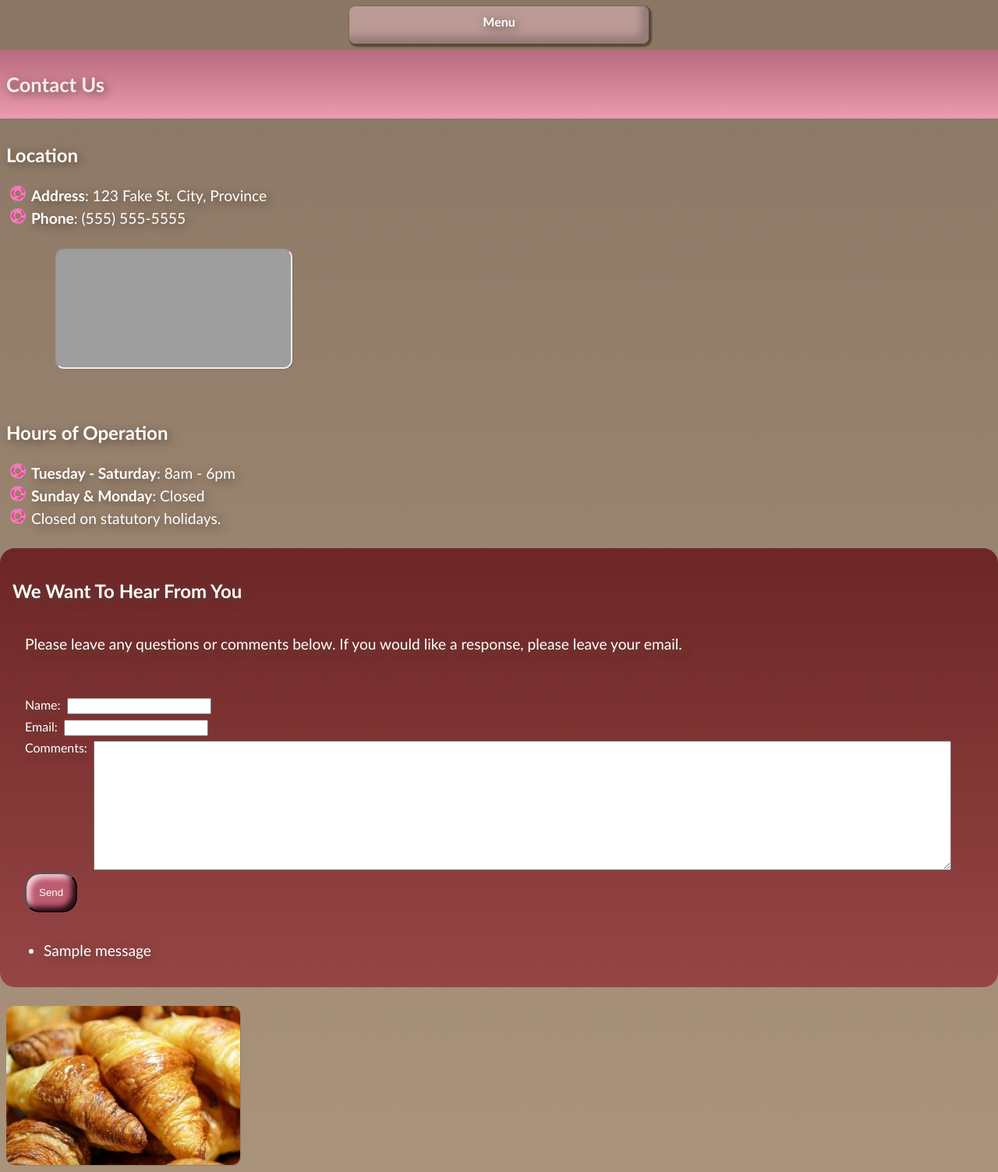
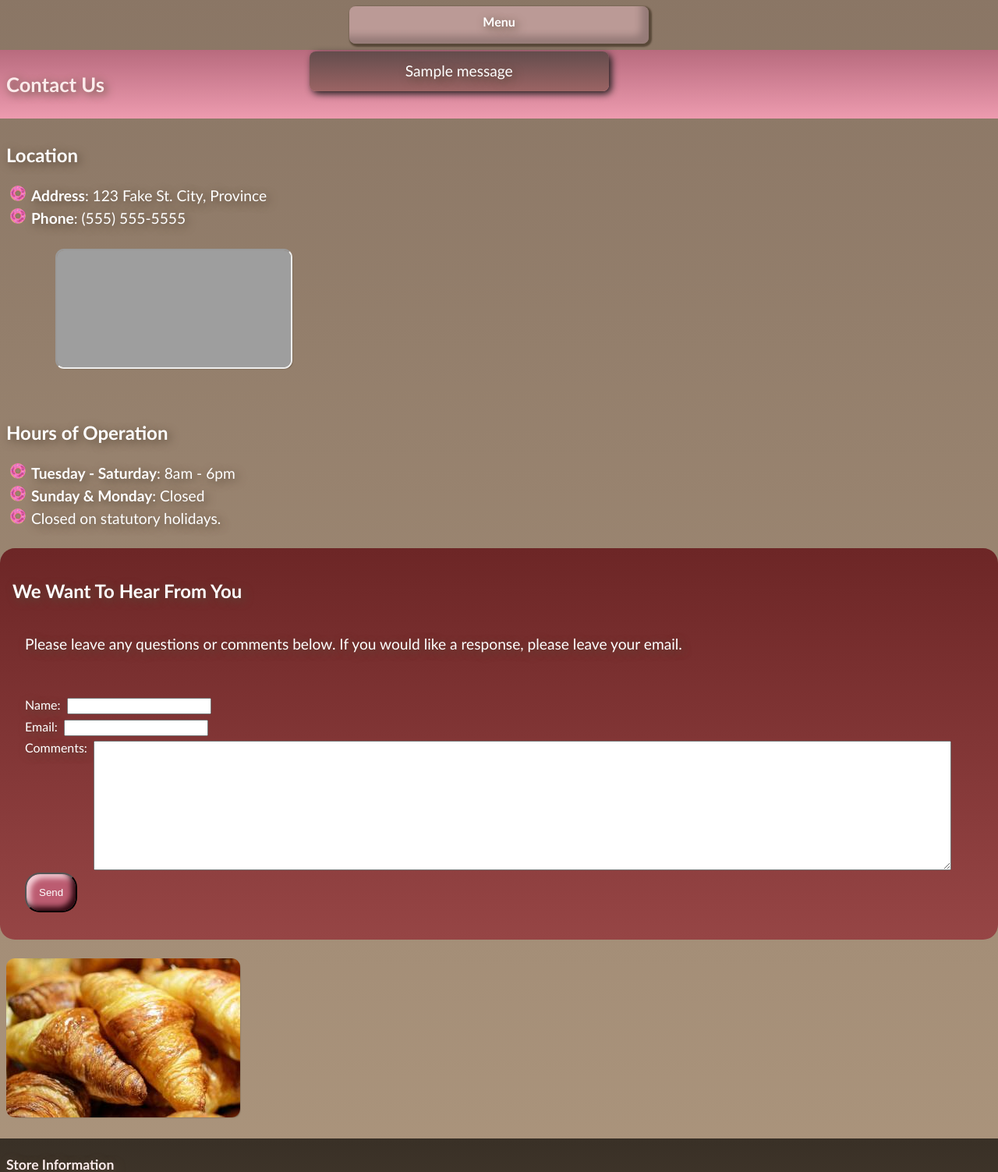
Before and after one commit to ImpendingKataclysm/bakery_website, a Django app: template main_site/templates/contact.html in a window 1280 px wide. Shown: the part 203-1706 px from the top of the page at 78% size. Run offline with Django 3.2, Linux system fonts and the light colour scheme; the template is opened without the code that fills it, so the values that code supplies are empty; tables that the repository leaves empty hold one stand-in row (values such as "Sample post"); one stand-in notice (Sample message) is shown; grey boxes are pictures that could not be loaded.

Commit message:
Styled the success and error messages so that they appear in the middle of the screen with different backgrounds for success and error

```diff
--- a/main_site/static/css/main.css
+++ b/main_site/static/css/main.css
@@ -259,3 +259,31 @@ footer a:link, footer a:visited {
 footer a:hover, footer a:focus {
     color: #ffffff;
 }
+
+/* Success and error messages for form submission */
+ul.response_message {
+    list-style-type: none;
+    width: 30%;
+    height: 15%;
+    padding: 0.8rem;
+    text-align: center;
+    position: fixed;
+    top: 30%;
+    left: 30%;
+}
+
+.response_message li {
+    line-height: 1.5;
+    padding: 0.7rem;
+    color: white;
+    border-radius: 0.5rem;
+    box-shadow: 0.2rem 0.2rem 0.6rem #1b1b1b;
+}
+
+.response_message .success {
+    background-image: linear-gradient(to bottom, #634c4c, #9b6464);
+}
+
+.response_message .error {
+    background-image: linear-gradient(to bottom, #f20505, #f73b3b);
+}
--- a/main_site/templates/contact.html
+++ b/main_site/templates/contact.html
@@ -56,12 +56,14 @@
                 </div>
             </form>
             {% if messages %}
-                <ul>
-                   <div>
-                   {% for message in messages %}
-                        <li>{{ message }}</li>
-                   {% endfor %}
-                   </div>
+                <ul class="response_message">
+               {% for message in messages %}
+                    <li {% if message.tags %}
+                        class="{{ message.tags }}"
+                    {% endif %} >
+                        {{ message }}
+                    </li>
+               {% endfor %}
                 </ul>
             {% endif %}
         </aside>
```
